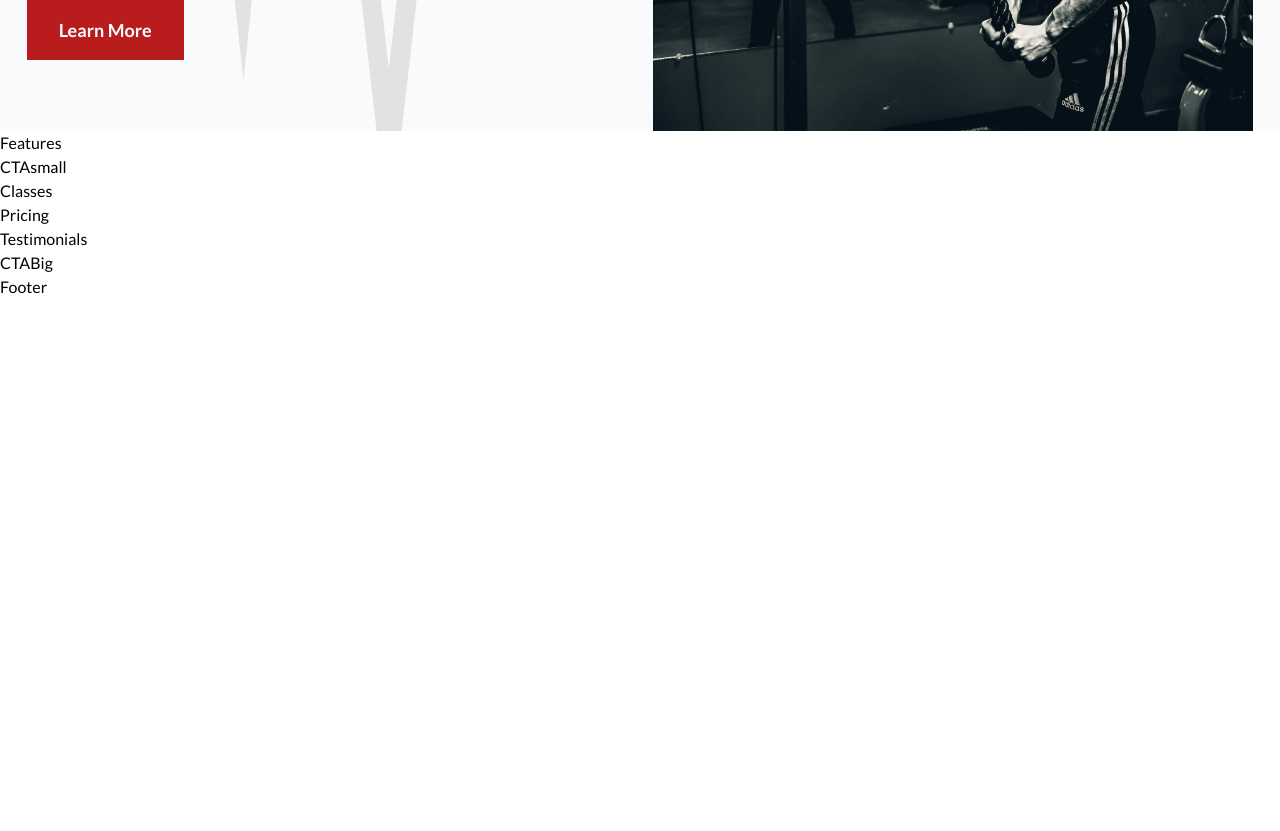
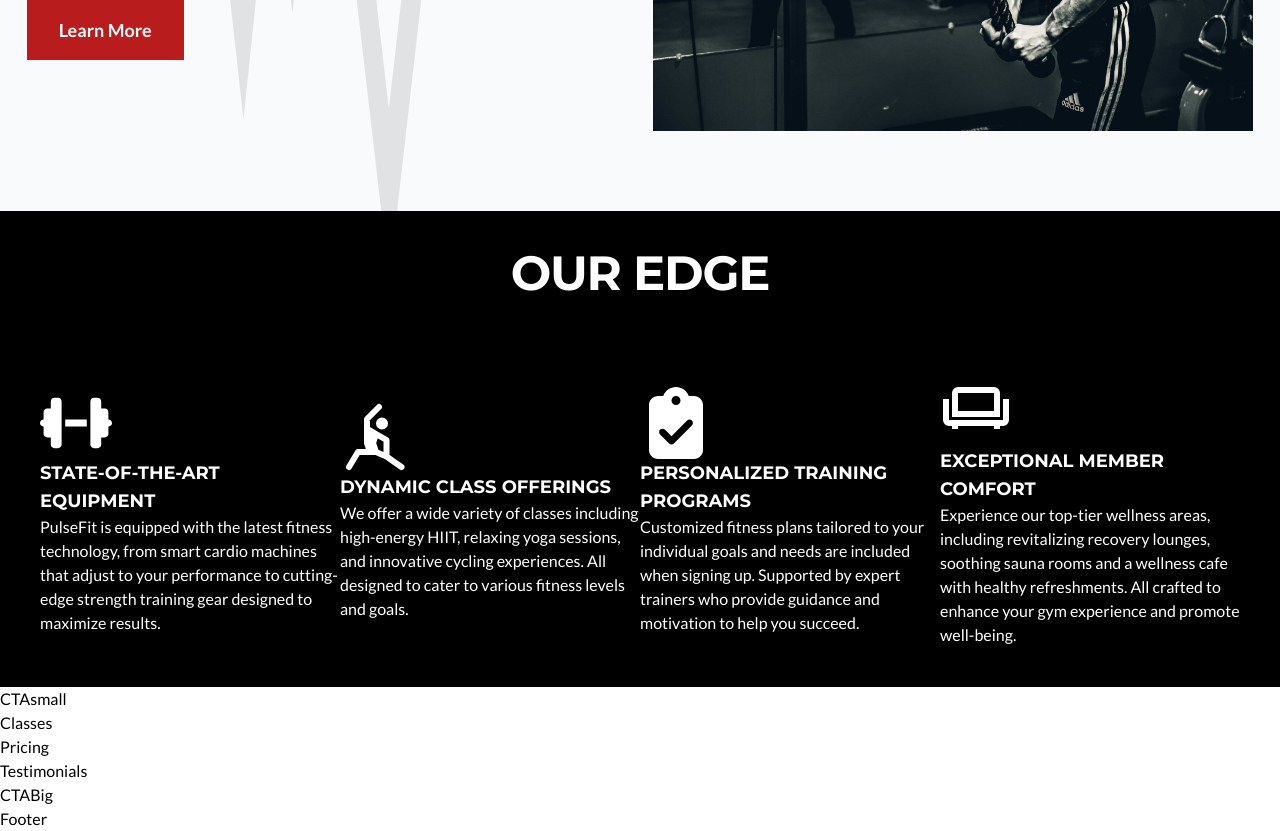
Before and after one commit to Quincy-Fer/pulse-fit, a Next.js app: page / in a window 1280 px wide. Shown: the part 1320-2151 px from the top of the page. Before the commit the page ends 1619 px from the top, so only its background shows below. Built offline with nearby package versions, Linux system fonts and the light colour scheme.

Commit message:
Create Feature Section, create featurecards. Mess around with iconimports

```diff
--- a/components/About.tsx
+++ b/components/About.tsx
@@ -4,7 +4,7 @@ import { ABOUT } from "@/constants";
 
 const About = () => {
   return (
-    <section className="mx-auto bg-slate-50 relative ">
+    <section className="mx-auto bg-slate-50 relative pb-20 ">
       <img
         src="/images/pulsesvg.svg"
         alt="image of a pulse"
--- /dev/null
+++ b/components/FeatureCard.tsx
@@ -0,0 +1,23 @@
+'use client'
+
+import { IconType } from "react-icons";
+
+const FeatureCard = ({
+  title,
+  paragraph,
+  icon: Icon,
+}: {
+  title: string;
+  paragraph: string;
+  icon: IconType;
+}) => {
+  return (
+    <div className="flex flex-col justify-center">
+      <Icon className="text-white text-[72px]"  />
+      <h4 className="text-white text-lg">{title}</h4>
+      <p className="text-white max-w-[600px]">{paragraph}</p>
+    </div>
+  );
+};
+
+export default FeatureCard;
--- a/components/Features.tsx
+++ b/components/Features.tsx
@@ -1,5 +1,30 @@
+'use client'
+
+import { FEATURES } from "@/constants";
+import FeatureCard from "./FeatureCard";
+
 const Features = () => {
-  return <div>Features</div>;
+  return (
+    <section className="w-full bg-black mx-auto">
+      <div className="p-8 flex justify-center">
+        <h2 className="text-white text-5xl tracking-tight max-w-[800px] text-center leading-tight">
+          Our Edge
+        </h2>
+      </div>
+      <div className="grid grid-cols-1 md:grid-cols-2 lg:grid-cols-4 p-10">
+        {FEATURES.map((item) => {
+          return (
+            <FeatureCard
+              title={item.title}
+              paragraph={item.paragraph}
+              key={item.key}
+              icon={item.icon}
+            />
+          );
+        })}
+      </div>
+    </section>
+  );
 };
 
 export default Features;
--- a/constants/index.js
+++ b/constants/index.js
@@ -1,3 +1,6 @@
+import { FaDumbbell, FaClipboardCheck } from "react-icons/fa6";
+import { GrLounge, GrYoga } from "react-icons/gr";
+
 export const NAVLINKS = [
   {
     href: "/",
@@ -38,3 +41,34 @@ export const ABOUT = {
   paragraph:
     "At PulseFit, we're more than just a gym—we're a community driven by the belief that every individual has the potential to achieve greatness. Founded with a passion for fitness and a commitment to innovation, PulseFit was created to redefine the workout experience. Our mission is to empower you with the tools, support, and environment you need to elevate your health and well-being. Whether you're a fitness enthusiast or just beginning your journey, PulseFit is here to inspire and challenge you every step of the way.",
 };
+
+export const FEATURES = [
+  {
+    title: "State-of-the-Art Equipment",
+    paragraph:
+      "PulseFit is equipped with the latest fitness technology, from smart cardio machines that adjust to your performance to cutting-edge strength training gear designed to maximize results.",
+    key: "Equipment",
+    icon: FaDumbbell,
+  },
+  {
+    title: "Dynamic Class Offerings",
+    paragraph:
+      "We offer a wide variety of classes including high-energy HIIT, relaxing yoga sessions, and innovative cycling experiences. All designed to cater to various fitness levels and goals.",
+    key: "Dynamic Classes",
+    icon: GrYoga,
+  },
+  {
+    title: "Personalized Training Programs",
+    paragraph:
+      "Customized fitness plans tailored to your individual goals and needs are included when signing  up. Supported by expert trainers who provide guidance and motivation to help you succeed.",
+    key: "Training Programs",
+    icon: FaClipboardCheck,
+  },
+  {
+    title: "Exceptional Member Comfort",
+    paragraph:
+      "Experience our top-tier wellness areas, including revitalizing recovery lounges, soothing sauna rooms and a wellness cafe with healthy refreshments. All crafted to enhance your gym experience and promote well-being.",
+    key: "Comfort areas",
+    icon: GrLounge,
+  },
+];
```
